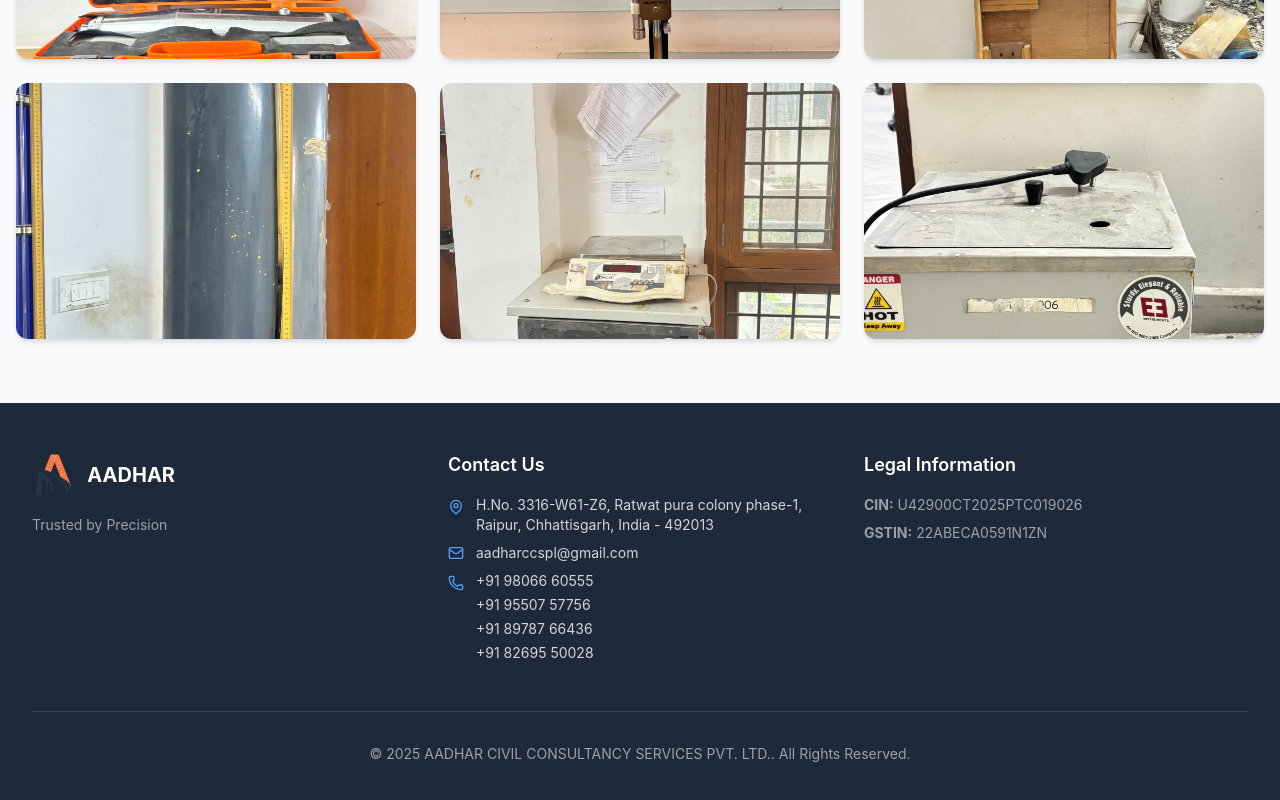
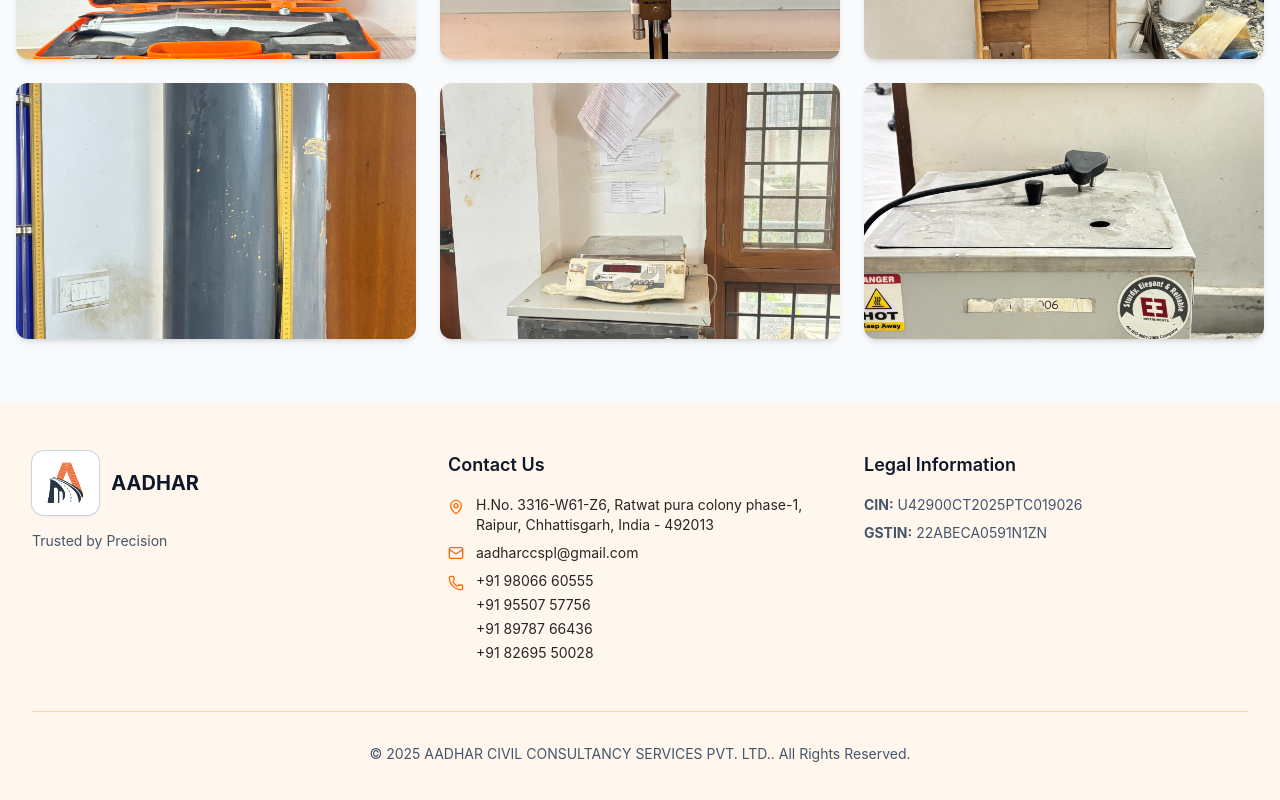
Before and after one commit to nisarahamed1507/Aadhar-civil-consultancy, a React (Vite) app: page /gallery in a window 1280 px wide. Shown: the part 1419-2219 px from the top of the page. Built offline with nearby package versions, Linux system fonts and the light colour scheme.

Commit message:
footer color to light orange

```diff
--- a/components/Footer.tsx
+++ b/components/Footer.tsx
@@ -6,52 +6,54 @@ import { Mail, Phone, MapPin } from 'lucide-react';
 
 const Footer: React.FC = () => {
   return (
-    <footer className="bg-gray-800 text-gray-300">
+    <footer className="bg-orange-50 text-stone-800">
       <div className="container mx-auto px-4 sm:px-6 lg:px-8 py-12">
         <div className="grid grid-cols-1 md:grid-cols-3 gap-8">
           <div className="space-y-4">
             <div className="flex items-center space-x-3">
-              <Logo className="h-12 w-auto" light />
-              <span className="text-xl font-bold text-white">AADHAR</span>
+              <div className="rounded-xl bg-white px-3 py-2 shadow-sm ring-1 ring-slate-300">
+                <Logo className="h-12 w-auto" light />
+              </div>
+              <span className="text-xl font-bold text-slate-900">AADHAR</span>
             </div>
-            <p className="text-sm text-gray-400">
+            <p className="text-sm text-slate-600">
               {COMPANY_INFO.tagline}
             </p>
           </div>
 
           <div className="space-y-4">
-            <h3 className="text-lg font-semibold text-white">Contact Us</h3>
+            <h3 className="text-lg font-semibold text-slate-900">Contact Us</h3>
             <ul className="space-y-2 text-sm">
               <li className="flex items-start">
-                <MapPin size={16} className="mr-3 mt-1 flex-shrink-0 text-blue-400" />
+                <MapPin size={16} className="mr-3 mt-1 flex-shrink-0 text-orange-500" />
                 <span>{COMPANY_INFO.address}</span>
               </li>
               <li className="flex items-center">
-                <Mail size={16} className="mr-3 flex-shrink-0 text-blue-400" />
-                <a href={`mailto:${COMPANY_INFO.email}`} className="hover:text-white transition-colors">{COMPANY_INFO.email}</a>
+                <Mail size={16} className="mr-3 flex-shrink-0 text-orange-500" />
+                <a href={`mailto:${COMPANY_INFO.email}`} className="transition-colors hover:text-slate-900">{COMPANY_INFO.email}</a>
               </li>
               <li className="flex items-start">
-                <Phone size={16} className="mr-3 mt-1 flex-shrink-0 text-blue-400" />
+                <Phone size={16} className="mr-3 mt-1 flex-shrink-0 text-orange-500" />
                 <div className="space-y-1">
-                  <a href={`tel:${COMPANY_INFO.phone}`} className="block hover:text-white transition-colors">{COMPANY_INFO.phone}</a>
-                  <a href={`tel:${COMPANY_INFO.phone2}`} className="block hover:text-white transition-colors">{COMPANY_INFO.phone2}</a>
-                  <a href={`tel:${COMPANY_INFO.phone3}`} className="block hover:text-white transition-colors">{COMPANY_INFO.phone3}</a>
-                  <a href={`tel:${COMPANY_INFO.phone4}`} className="block hover:text-white transition-colors">{COMPANY_INFO.phone4}</a>
+                  <a href={`tel:${COMPANY_INFO.phone}`} className="block transition-colors hover:text-slate-900">{COMPANY_INFO.phone}</a>
+                  <a href={`tel:${COMPANY_INFO.phone2}`} className="block transition-colors hover:text-slate-900">{COMPANY_INFO.phone2}</a>
+                  <a href={`tel:${COMPANY_INFO.phone3}`} className="block transition-colors hover:text-slate-900">{COMPANY_INFO.phone3}</a>
+                  <a href={`tel:${COMPANY_INFO.phone4}`} className="block transition-colors hover:text-slate-900">{COMPANY_INFO.phone4}</a>
                 </div>
               </li>
             </ul>
           </div>
 
           <div className="space-y-4">
-            <h3 className="text-lg font-semibold text-white">Legal Information</h3>
-            <ul className="space-y-2 text-sm text-gray-400">
+            <h3 className="text-lg font-semibold text-slate-900">Legal Information</h3>
+            <ul className="space-y-2 text-sm text-slate-600">
               <li><strong>CIN:</strong> {COMPANY_INFO.cin}</li>
               <li><strong>GSTIN:</strong> {COMPANY_INFO.gst}</li>
             </ul>
           </div>
         </div>
 
-        <div className="mt-12 border-t border-gray-700 pt-8 text-center text-sm text-gray-400">
+        <div className="mt-12 border-t border-orange-200 pt-8 text-center text-sm text-slate-600">
           <p>&copy; {new Date().getFullYear()} {COMPANY_INFO.name}. All Rights Reserved.</p>
         </div>
       </div>
```
